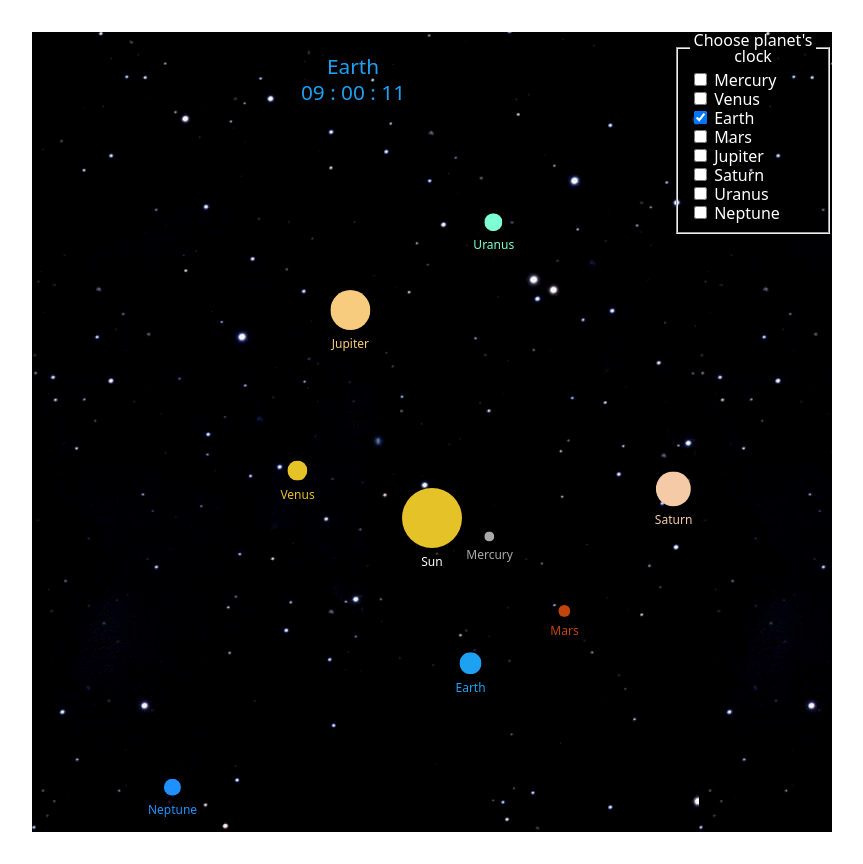
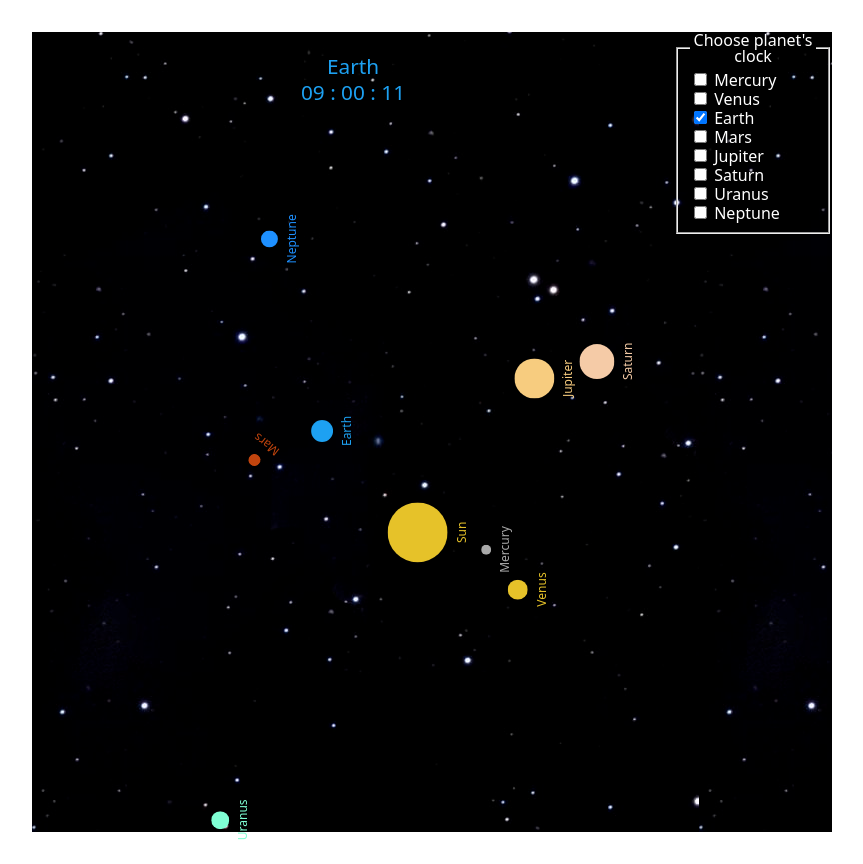
Before and after one commit to LevasseurMickael/Solar-clock, a Svelte app: page / in a window 1280 px wide. Shown: the whole page, without its empty margins (208-1071 px from the left). Built offline with nearby package versions, Linux system fonts and the light colour scheme.

Commit message:
planets now turn using the time on each of them correctly, fixed may be needed for Mars

```diff
--- a/src/App.svelte
+++ b/src/App.svelte
@@ -128,17 +128,24 @@ function planetsRotation () {
   allPlanetsOfSolarSystem.forEach((planet) => {
     const planetTime = earthTimeUtcsecond * (86400 / planet.dayTime);
     const currentPlanetTime = planetTime % planet.dayTime;
-    const secondOnPlanet = Math.floor(currentPlanetTime % 60);
-    angles[planet.name] = Math.floor((secondOnPlanet / 60) *360);
-  })
+    if (planet.name !== "Earth" && planet.name !== "Mars") {
+      angles[planet.name] = (currentPlanetTime / 43200) * 360;
+    } else if (planet.name === "Earth") {
+      angles[planet.name] = ((currentPlanetTime + 7200)/ 43200) * 360;
+    } else {
+      angles[planet.name] = ((currentPlanetTime - 34127 + 7200) / 43200) * 360;
+    }
+  });
   return planetRotation;
 };
 
 
-// 360deg = 43200
+// 360deg = planet.dayTime
+//   1deg = planet1deg
 // 1s = 360/43200 deg     or 1deg = 43200/360 s
 // planetRotation
 // angle = second / 60 * 360    to test
+//     angles[planet.name] = (currentPlanetTime * (360 / planet.dayTime)) % 360;
 // angle = getTime / 1000 / 2 / 43200 *360  when working
 // planetRotation.style.transform = `rotate(${angle}deg)`;
 
@@ -215,7 +222,7 @@ onMount(() => {if (localStorage.getItem("planetChoosed") !== null) {savedPlanetC
     <div class="Sun">
       <div class="sun-button-all">
         <button type="button" aria-label="sun button" class="sun-button"></button>
-        <p>Sun</p>
+        <p class="sun-name">Sun</p>
       </div>
 
 
@@ -294,14 +301,16 @@ justify-content: space-between;
 
 .Sun {
   display: flex;
-  align-items: center;
   position: relative;
+  transform: rotate(-90deg);
+  align-content: center;
 }
 
 .sun-button-all{
   display: flex;
   flex-direction: column;
   justify-content: center;
+
 }
 
 .sun-button {
@@ -312,7 +321,7 @@ justify-content: space-between;
   padding: 0;
 }
 
-
+.sun-name {color: #E6C229;}
 
 
 .all-planet-clock-Mercury {
```
